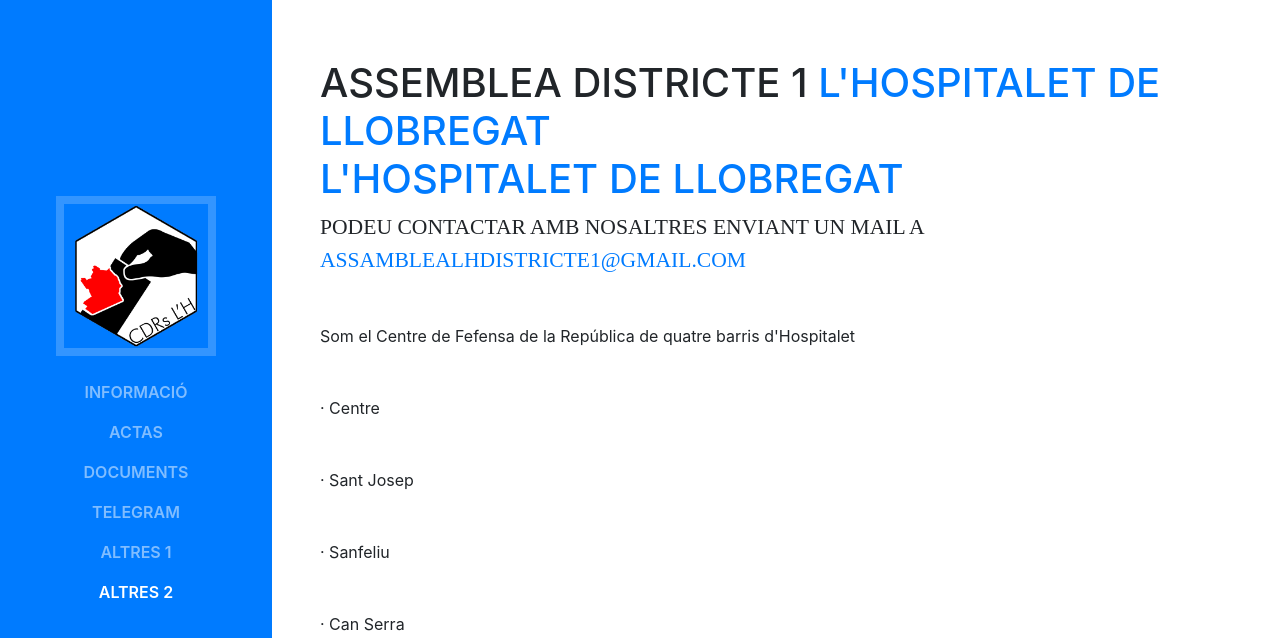
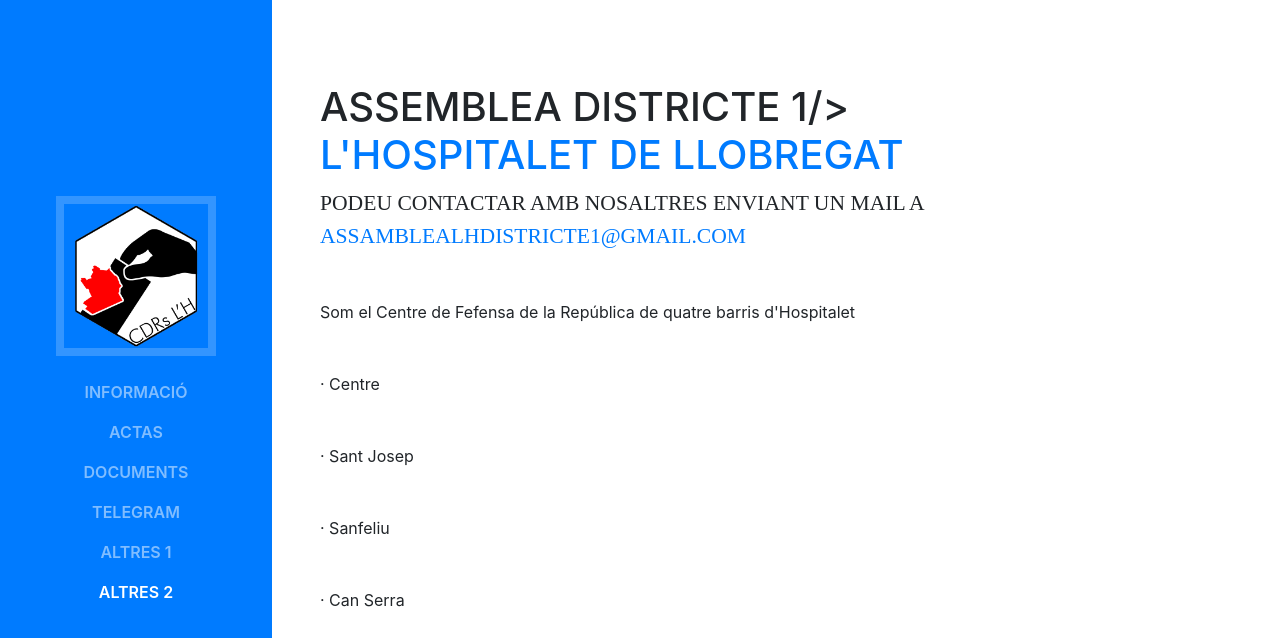
Before and after one commit to assemblealhdistricte1/Web, a website with bundled scripts: page index.html in a window 1280 px wide. Shown: the top 638 px of the page. Built offline with nearby package versions, Linux system fonts and the light colour scheme; a web font is replaced by a local one.

Commit message:
Update index.html

```diff
--- a/index.html
+++ b/index.html
@@ -65,9 +65,7 @@
 
       <section class="resume-section p-3 p-lg-5 d-flex d-column" id="about">
         <div class="my-auto">
-          <h1 class="mb-0">Assemblea Districte 1
-            <span class="text-primary"> L'Hospitalet de Llobregat</span>
-          </h1>
+          <h1 class="mb-0">Assemblea Districte 1/>
           <h1>
             <span class="text-primary"> L'Hospitalet de Llobregat</span>
           </h1>
```
